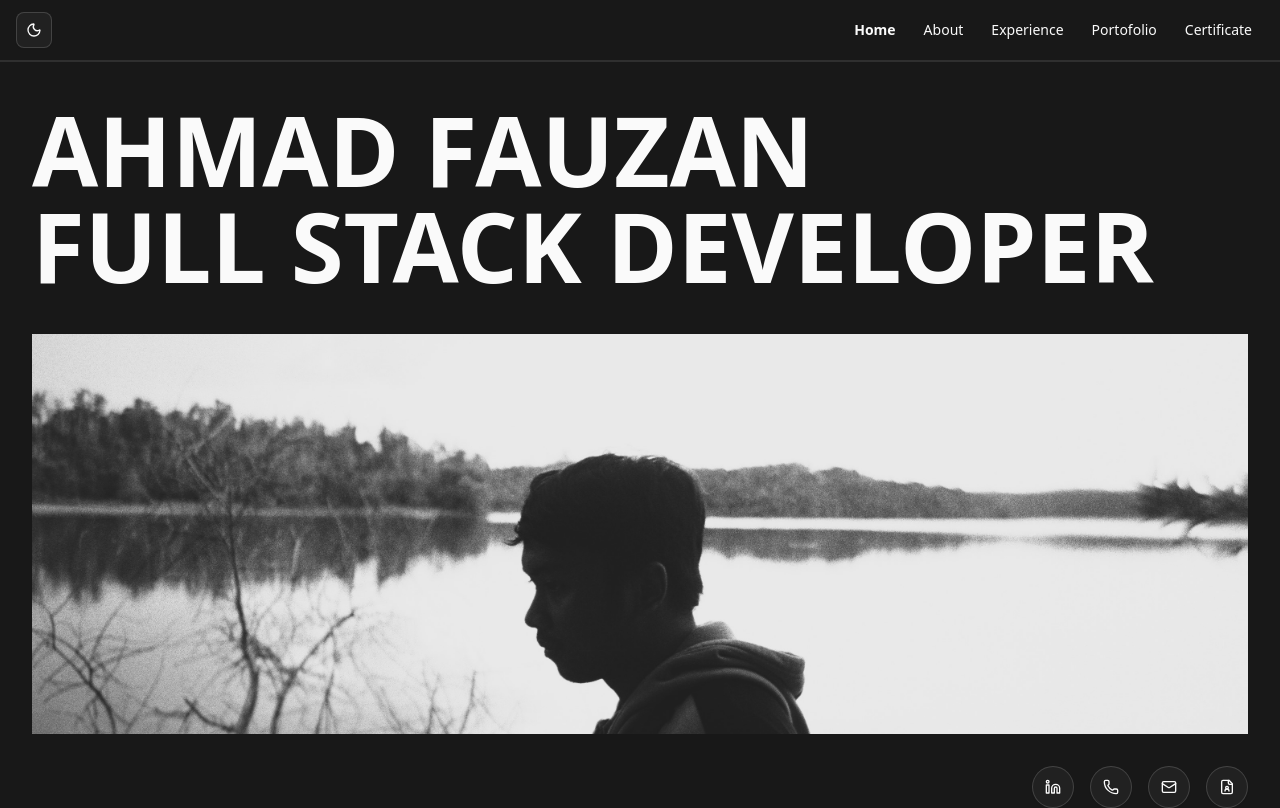
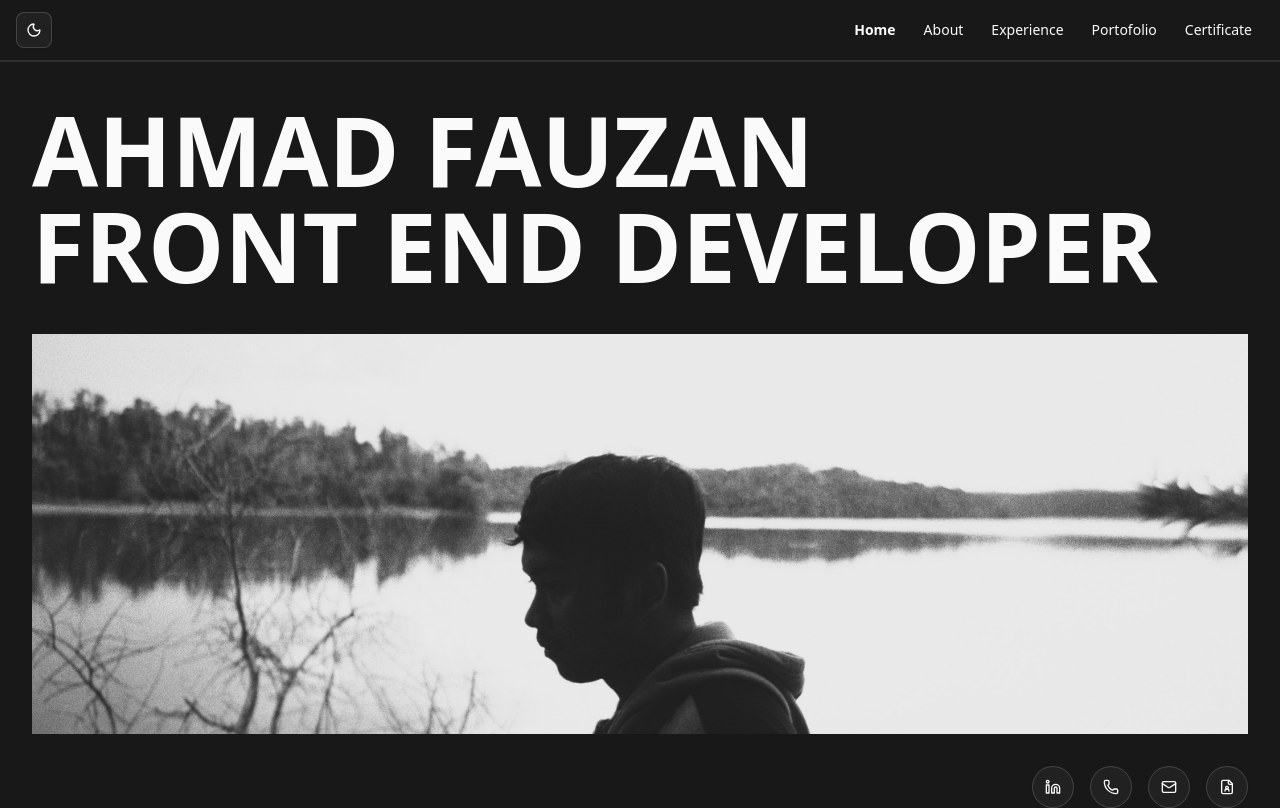
Before and after one commit to ahmadfauzaan613/porto_static, a Next.js app: page / in a window 1280 px wide. Built offline with nearby package versions, Linux system fonts and the light colour scheme.

Commit message:
refactor: reorganize imports and update developer title in HomeComponents

```diff
--- a/src/components/HomeComponents.tsx
+++ b/src/components/HomeComponents.tsx
@@ -1,13 +1,13 @@
 'use client'
+import { Button } from '@/components/ui/button'
+import Linkdata from '@/data/HomeData.json'
+import { ButtonFunctionProps, IDataLinkType } from '@/types/HomeType'
+import { motion } from 'framer-motion'
+import { result } from 'lodash'
+import { File, FileUser, Linkedin, Mail, Phone } from 'lucide-react'
+import Image from 'next/image'
+import Link from 'next/link'
 import React from 'react'
-import { motion } from 'framer-motion'
-import Image from 'next/image'
-import { result } from 'lodash'
-import Linkdata from '@/data/HomeData.json'
-import { IDataLinkType, ButtonFunctionProps } from '@/types/HomeType'
-import Link from 'next/link'
-import { Button } from '@/components/ui/button'
-import { File, FileUser, Linkedin, Mail, Phone } from 'lucide-react'
 
 export default function HomeComponents() {
   const ButtonFunction: React.FC<ButtonFunctionProps> = ({ data }) => {
@@ -27,17 +27,47 @@ export default function HomeComponents() {
     }
   }
   return (
-    <motion.div className="mt-10 px-4 sm:px-6 lg:px-8" initial={{ opacity: 0, y: 40 }} animate={{ opacity: 1, y: 0 }} transition={{ duration: 0.8 }}>
-      <motion.h1 className="text-4xl sm:text-5xl md:text-6xl lg:text-7xl xl:text-8xl font-bold" initial={{ opacity: 0, x: -50 }} animate={{ opacity: 1, x: 0 }} transition={{ delay: 0.2, duration: 0.8 }}>
+    <motion.div
+      className="mt-10 px-4 sm:px-6 lg:px-8"
+      initial={{ opacity: 0, y: 40 }}
+      animate={{ opacity: 1, y: 0 }}
+      transition={{ duration: 0.8 }}
+    >
+      <motion.h1
+        className="text-4xl sm:text-5xl md:text-6xl lg:text-7xl xl:text-8xl font-bold"
+        initial={{ opacity: 0, x: -50 }}
+        animate={{ opacity: 1, x: 0 }}
+        transition={{ delay: 0.2, duration: 0.8 }}
+      >
         AHMAD FAUZAN
       </motion.h1>
-      <motion.h1 className="text-4xl sm:text-5xl md:text-6xl lg:text-7xl xl:text-8xl font-bold uppercase" initial={{ opacity: 0, x: 50 }} animate={{ opacity: 1, x: 0 }} transition={{ delay: 0.4, duration: 0.8 }}>
-        Full stack developer
+      <motion.h1
+        className="text-4xl sm:text-5xl md:text-6xl lg:text-7xl xl:text-8xl font-bold uppercase"
+        initial={{ opacity: 0, x: 50 }}
+        animate={{ opacity: 1, x: 0 }}
+        transition={{ delay: 0.4, duration: 0.8 }}
+      >
+        Front End Developer
       </motion.h1>
-      <motion.div className="w-full bg-black h-[30vh] sm:h-[40vh] md:h-[50vh] mt-10 relative" initial={{ opacity: 0 }} animate={{ opacity: 1 }} transition={{ delay: 0.6, duration: 1 }}>
-        <Image src="/images/Bersoreria12814-BW.jpg" alt="Gambar dari Pinterest" fill className="object-cover" />
+      <motion.div
+        className="w-full bg-black h-[30vh] sm:h-[40vh] md:h-[50vh] mt-10 relative"
+        initial={{ opacity: 0 }}
+        animate={{ opacity: 1 }}
+        transition={{ delay: 0.6, duration: 1 }}
+      >
+        <Image
+          src="/images/Bersoreria12814-BW.jpg"
+          alt="Gambar dari Pinterest"
+          fill
+          className="object-cover"
+        />
       </motion.div>
-      <motion.div className="flex justify-end flex-wrap gap-4 mt-8" initial={{ opacity: 0 }} animate={{ opacity: 1 }} transition={{ delay: 0.8, duration: 1 }}>
+      <motion.div
+        className="flex justify-end flex-wrap gap-4 mt-8"
+        initial={{ opacity: 0 }}
+        animate={{ opacity: 1 }}
+        transition={{ delay: 0.8, duration: 1 }}
+      >
         {result(Linkdata, 'Linkdata.dataLink', []).map((item: IDataLinkType, id: number) => (
           <Link href={item.url} target="_blank" rel="noopener noreferrer" key={id}>
             <motion.div whileHover={{ scale: 1.1 }} whileTap={{ scale: 0.95 }}>
```
